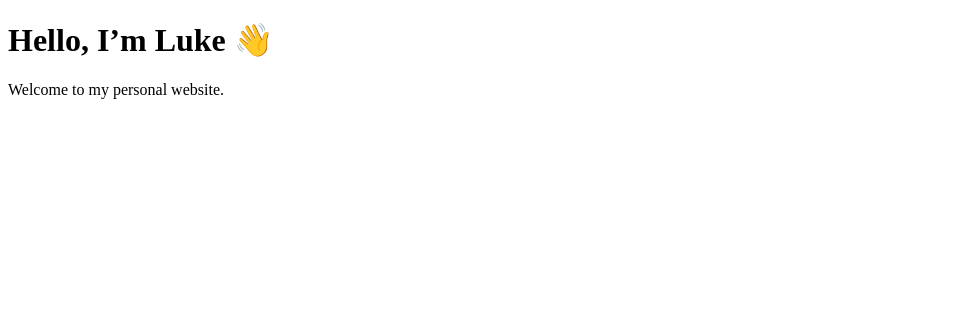
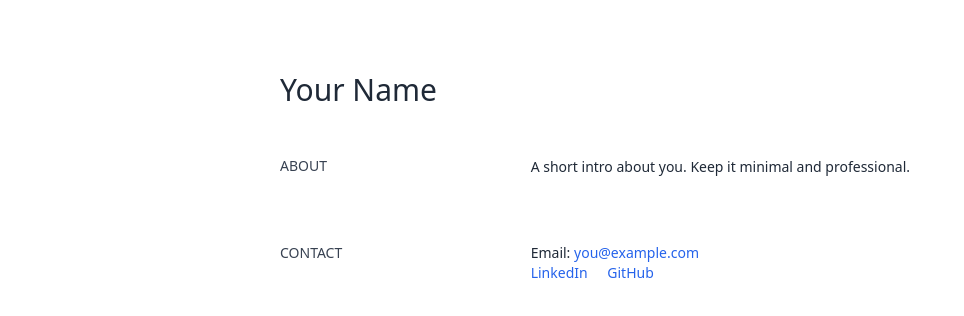
Before and after one commit to leukwnl/website, a plain HTML site: page index.html in a window 1280 px wide. Shown: the whole page, without its empty margins (0-964 px from the left). Drawn offline with nearby package versions, Linux system fonts and the light colour scheme.

Commit message:
tailwind components

```diff
--- a/index.html
+++ b/index.html
@@ -1,13 +1,45 @@
-<!-- index.html -->
 <!DOCTYPE html>
 <html lang="en">
 <head>
   <meta charset="UTF-8" />
   <meta name="viewport" content="width=device-width, initial-scale=1.0" />
   <title>Your Name</title>
+  <script src="https://cdn.tailwindcss.com"></script>
 </head>
-<body>
-  <h1>Hello, I’m Luke 👋</h1>
-  <p>Welcome to my personal website.</p>
+<body class="bg-white text-gray-800 antialiased font-sans">
+  <div class="max-w-3xl mx-auto mt-12 mb-12 p-6 space-y-12">
+    <!-- Header -->
+    <header class="space-y-2">
+      <h1 class="text-3xl font-normal">Your Name</h1>
+    </header>
+
+    <!-- About -->
+    <section class="space-y-8">
+      <div class="grid grid-cols-3 gap-x-8 items-start">
+        <div><p class="text-sm font-light uppercase text-gray-700">About</p></div>
+        <div class="col-span-2">
+          <p class="text-sm font-light leading-relaxed mb-4">
+            A short intro about you. Keep it minimal and professional.
+          </p>
+        </div>
+      </div>
+    </section>
+
+    <!-- Contact -->
+    <section class="space-y-8">
+      <div class="grid grid-cols-3 gap-x-8 items-start">
+        <div><p class="text-sm font-light uppercase text-gray-700">Contact</p></div>
+        <div>
+          <p class="text-sm font-light">
+            Email: <a href="mailto:you@example.com" class="text-blue-600 hover:underline">you@example.com</a>
+          </p>
+          <p class="text-sm font-light space-x-4">
+            <a href="https://linkedin.com" class="text-blue-600 hover:underline">LinkedIn</a>
+            <a href="https://github.com" class="text-blue-600 hover:underline">GitHub</a>
+          </p>
+        </div>
+      </div>
+    </section>
+  </div>
 </body>
 </html>
--- a/style.css
+++ b/style.css
@@ -0,0 +1,61 @@
+/* Basic reset */
+* {
+    margin: 0;
+    padding: 0;
+    box-sizing: border-box;
+  }
+
+  body {
+    font-family: Arial, sans-serif;
+    color: #333;
+    line-height: 1.5;
+    max-width: 700px;
+    margin: 2rem auto;
+    padding: 0 1rem;
+  }
+
+  header {
+    text-align: center;
+    margin-bottom: 2rem;
+  }
+
+  .contacts a,
+  .links a {
+    color: #0366d6;
+    text-decoration: none;
+    margin: 0 0.3em;
+  }
+
+  .contacts {
+    font-size: 0.9rem;
+    margin-bottom: 0.5rem;
+  }
+
+  .links {
+    font-size: 1rem;
+  }
+
+  .links a:hover {
+    text-decoration: underline;
+  }
+
+  .experience h2 {
+    font-size: 1.5rem;
+    border-bottom: 2px solid #ddd;
+    padding-bottom: 0.25rem;
+    margin-bottom: 1rem;
+  }
+
+  .role {
+    margin-bottom: 1.5rem;
+  }
+
+  .role h3 {
+    font-size: 1.2rem;
+    margin-bottom: 0.3rem;
+  }
+
+  .role p {
+    font-size: 1rem;
+    margin-left: 0.5rem;
+  }
```
Also changed, not shown: favicon.ico (added).
